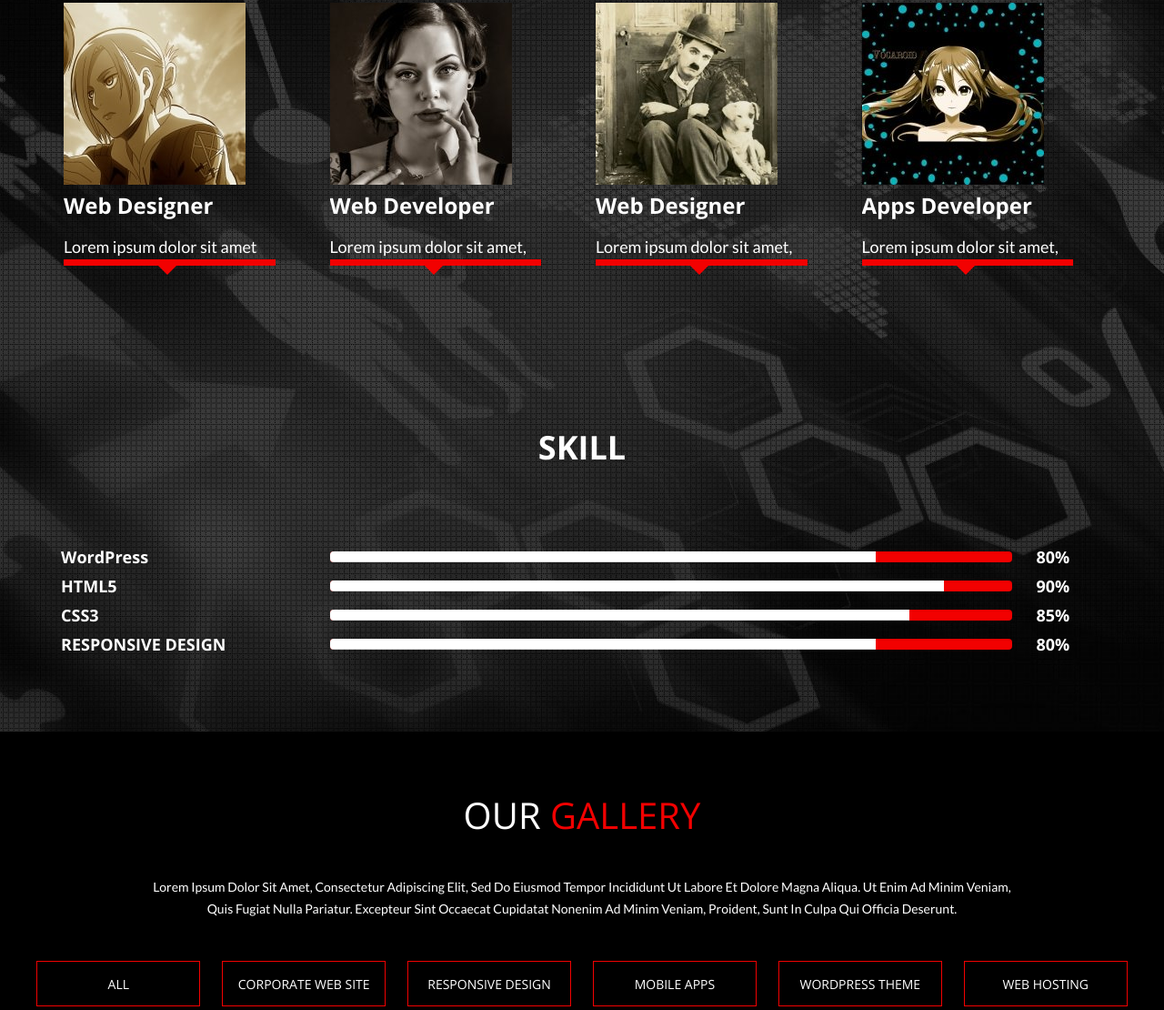
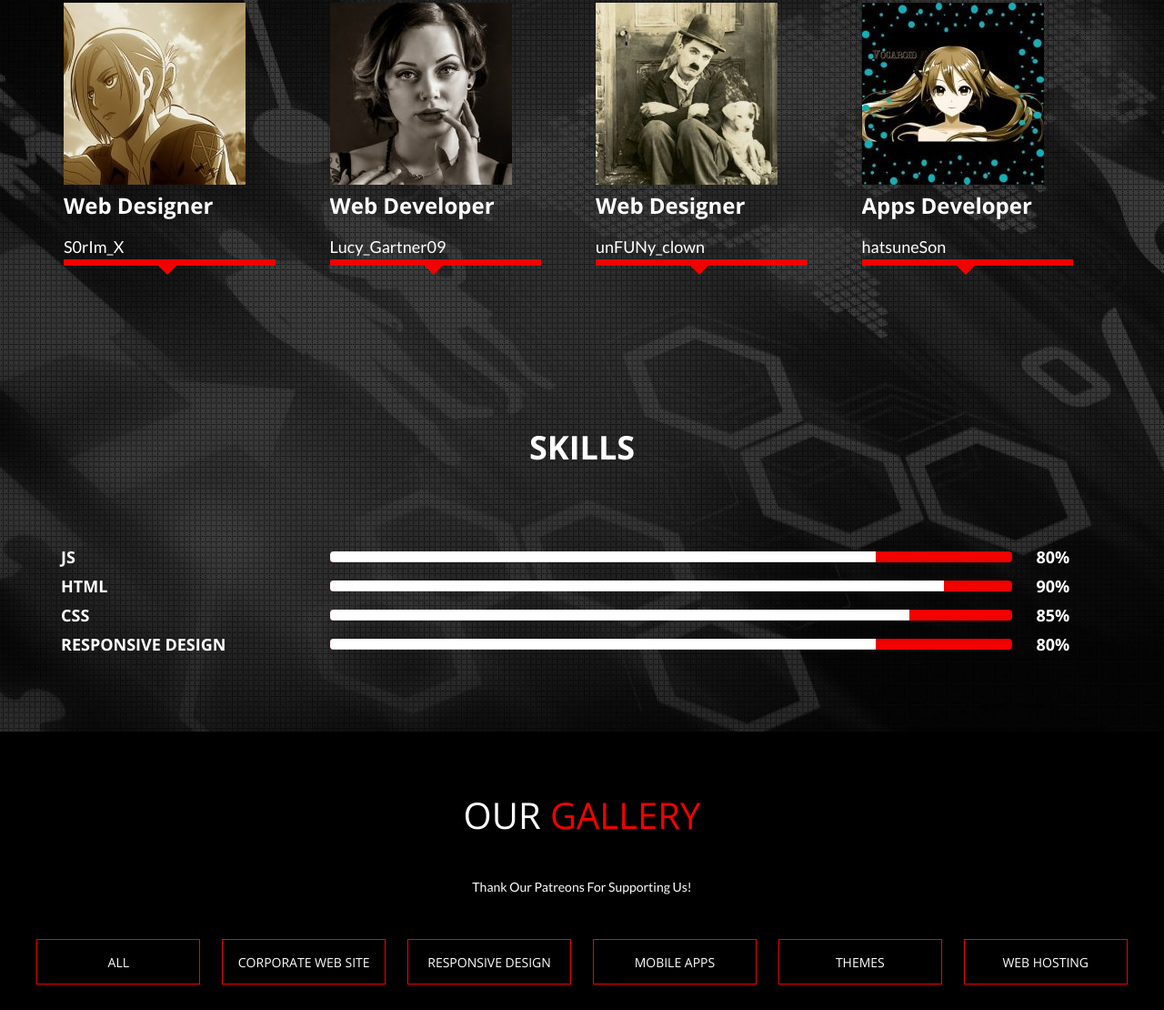
Before and after one commit to BillyBenn/FinalTestProject, a plain HTML site: page index.html in a window 1280 px wide. Shown: the part 1540-2650 px from the top of the page at 91% size. Drawn offline with nearby package versions, Linux system fonts and the light colour scheme; some packages are replaced by stand-ins of ours.

Commit message:
Some changes

```diff
--- a/index.html
+++ b/index.html
@@ -182,7 +182,7 @@
 
 					<h3>Web Designer</h3>
 
-					<p>Lorem ipsum dolor sit amet</p>
+					<p>S0rIm_X</p>
 
 					<div class="member-social-icon text-center">
 						<a href="#"><i class="fa fa-facebook"></i></a>
@@ -199,7 +199,7 @@
 
 					<h3>Web Developer</h3>
 
-					<p>Lorem ipsum dolor sit amet,</p>
+					<p>Lucy_Gartner09</p>
 
 					<div class="member-social-icon text-center">
 						<a href="#"><i class="fa fa-facebook"></i></a>
@@ -216,7 +216,7 @@
 
 					<h3>Web Designer</h3>
 
-					<p>Lorem ipsum dolor sit amet,</p>
+					<p>unFUNy_clown</p>
 
 					<div class="member-social-icon text-center">
 						<a href="#"><i class="fa fa-facebook"></i></a>
@@ -233,7 +233,7 @@
 
 					<h3>Apps Developer</h3>
 
-					<p>Lorem ipsum dolor sit amet,</p>
+					<p>hatsuneSon</p>
 
 					<div class="member-social-icon text-center">
 						<a href="#"><i class="fa fa-facebook"></i></a>
@@ -246,12 +246,12 @@
 			</div>
 		</div>
 		<div class="skill-heading text-center text-uppercase">
-			<h3>skill</h3>
+			<h3>skills</h3>
 		</div>
 		<div class="row">
 			<div class="bar">
 				<div class="col-sm-3 col-xs-3">
-					<h4>WordPress</h4>
+					<h4>JS</h4>
 				</div>
 				<div class="col-sm-8 col-xs-8">
 					<div class="progress">
@@ -266,7 +266,7 @@
 			</div>
 			<div class="wp-bar bar">
 				<div class="col-sm-3 col-xs-3">
-					<h4>HTML5</h4>
+					<h4>HTML</h4>
 				</div>
 				<div class="col-sm-8 col-xs-8">
 					<div class="progress">
@@ -281,7 +281,7 @@
 			</div>
 			<div class="wp-bar bar">
 				<div class="col-sm-3 col-xs-3">
-					<h4>CSS3</h4>
+					<h4>CSS</h4>
 				</div>
 				<div class="col-sm-8 col-xs-8">
 					<div class="progress">
@@ -320,10 +320,7 @@
 				<div class="section-heading text-center text-uppercase  wow shake">
 					<h2>OUR <span>GALLERY</span></h2>
 
-					<p>Lorem ipsum dolor sit amet, consectetur adipiscing elit, sed do eiusmod tempor incididunt ut
-						labore et dolore magna aliqua. Ut enim ad minim veniam, quis fugiat nulla pariatur.
-						Excepteur sint occaecat cupidatat nonenim ad minim veniam, proident, sunt in culpa qui officia
-						deserunt.</p>
+					<p>Thank our patreons for supporting us!</p>
 				</div>
 			</div>
 
@@ -335,7 +332,7 @@
 		<a href="#" class="btn btn-trans" data-filter=".web">CORPORATE WEB SITE</a>
 		<a href="#" class="btn btn-trans" data-filter=".design">RESPONSIVE DESIGN</a>
 		<a href="#" class="btn btn-trans" data-filter=".app">MOBILE aPPS</a>
-		<a href="#" class="btn btn-trans" data-filter=".theme">WORDPRESS THEME</a>
+		<a href="#" class="btn btn-trans" data-filter=".theme">THEMES</a>
 		<a href="#" class="btn btn-trans" data-filter=".hosting">WEB HOSTING</a>
 	</div>
 	<div class="container-fluid">
@@ -449,7 +446,7 @@
 <section id="price">
 	<div class="container">
 		<div class="section-heading text-center text-uppercase">
-			<h2>OUR <span>price</span></h2>
+			<h2>OUR <span>patreon prices</span></h2>
 		</div>
 		<div class="row">
 			<div class="col-sm-4">
```
